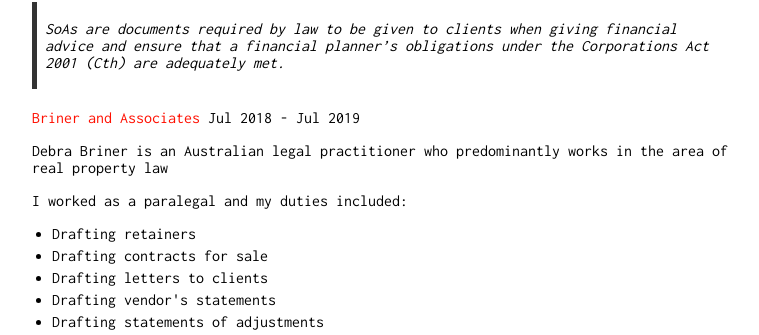
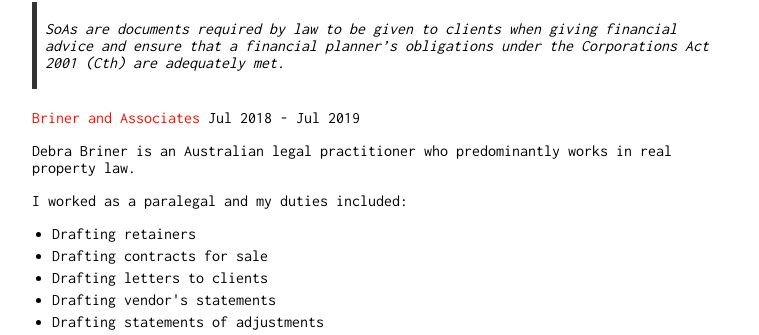
Before and after one commit to Wigdo/cv, a Jekyll site: the page built from index.md, in a window 1280 px wide and 900 px high, scrolled down 820 px. Shown: the part 118-453 px from the top of the window, without its empty margins (258-1017 px from the left). Built offline with Jekyll 4.4.1, drawn with Linux system fonts in a browser that asks for light colours; our own code applies the rules of GitHub Pages for plain Markdown files.

Commit message:
Update index.md

```diff
--- a/index.md
+++ b/index.md
@@ -47,7 +47,7 @@ that a financial planner's obligations under the <em> Corporations Act 2001
 
 
 [Briner and Associates](https://lawyerlist.com.au/1829-Briner--Associates.aspx) Jul 2018 - Jul 2019
-<p> Debra Briner is an Australian legal practitioner who predominantly works in the area of real property law</p>
+<p> Debra Briner is an Australian legal practitioner who predominantly works in real property law.</p>
 
 <p>
 I worked as a paralegal and my duties included: </p>
```
